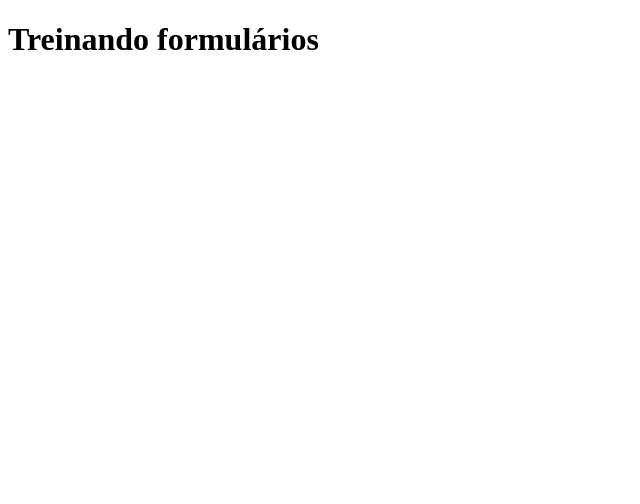
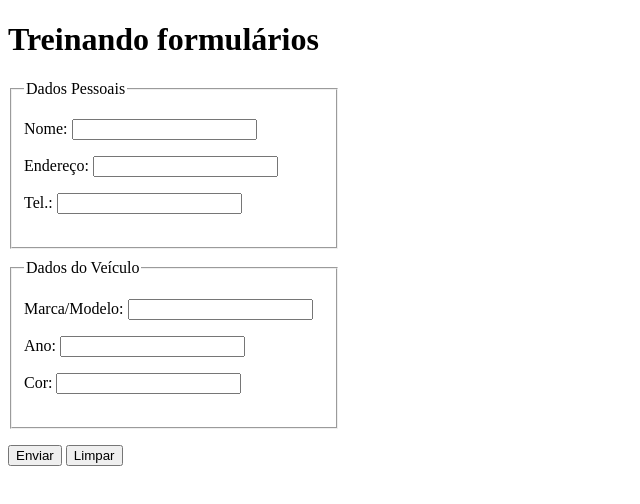
Before and after one commit to renatonmenezes/exercitando, a plain HTML site: page formularios/formulario.html in a window 1280 px wide. Shown: the whole page, without its empty margins (0-640 px from the left). Drawn offline with Linux system fonts and the light colour scheme.

Commit message:
Criação dos dados pessoais e dados do veículo

```diff
--- a/formularios/formulario.html
+++ b/formularios/formulario.html
@@ -6,8 +6,54 @@
     <meta name="viewport" content="width=device-width, initial-scale=1.0">
     <title>Formulários</title>
     <link rel="shortcut icon" href="imagens/favicon.ico" type="image/x-icon">
+    <style>
+        #veic {
+            margin-top: 10px;
+        }
+
+        fieldset {
+            height: 150px;
+            width: 300px;
+        }
+    </style>
 </head>
 <body>
     <h1>Treinando formulários</h1>
+    <form action="#" method="get">
+        <fieldset>
+            <legend>Dados Pessoais</legend>
+            <p>
+                <label for="inome">Nome:</label>
+                <input type="text" name="nome" id="inome" >
+            </p>
+            <p>
+                <label for="iend">Endereço:</label>
+                <input type="text" name="end" id="iend" >
+            </p>
+            <p>
+                <label for="itel">Tel.:</label>
+                <input type="text" name="tel" id="itel" >
+            </p>
+        </fieldset>
+        <fieldset id="veic">
+            <legend>Dados do Veículo</legend>
+            <p>
+                <label for="iveic">Marca/Modelo:</label>
+                <input type="text" name="veic" id="iveic" >
+            </p>
+            <p>
+                <label for="iano">Ano:</label>
+                <input type="number" name="ano" id="iano">
+            </p>
+            <p>
+                <label for="icor">Cor:</label>
+                <input type="text" name="cor" id="icor">
+            </p>
+        </fieldset>
+        <p>
+            <input type="submit" value="Enviar">
+            <input type="submit" value="Limpar">
+        </p>
+    </form>
 </body>
 </html>
```
